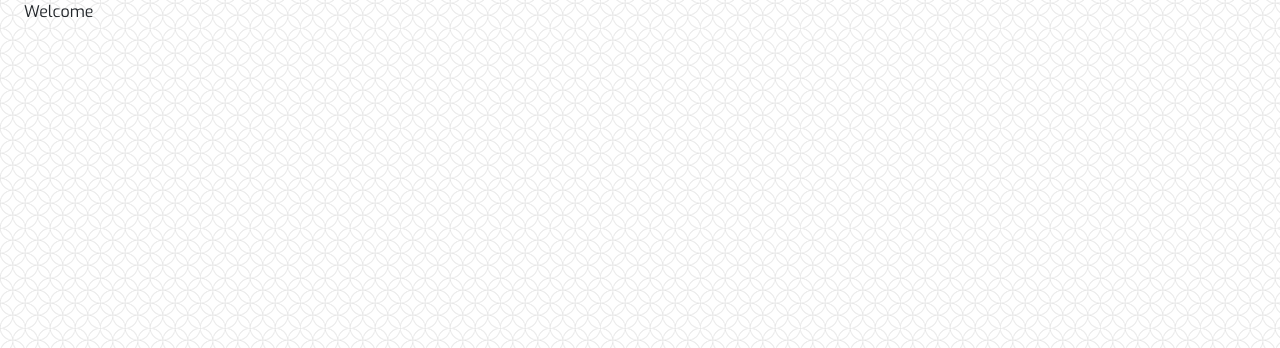
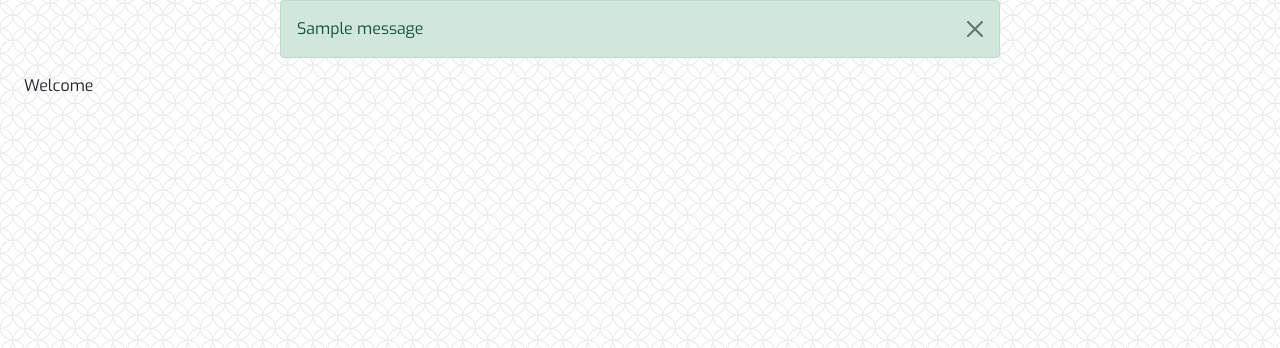
Before and after one commit to Polyanyanwu/graces-buffet-pp4, a Django app: page / in a window 1280 px wide. Shown: the part 72-420 px from the top of the page. Run offline with Django 3.2, Linux system fonts and the light colour scheme; tables that the repository leaves empty hold one stand-in row (values such as "Sample post"); one stand-in notice (Sample message) is shown.

Commit message:
feat: Add display of messages

```diff
--- /dev/null
+++ b/static/js/script.js
@@ -0,0 +1,15 @@
+
+const init = function () {
+    messageTimeout();
+};
+
+//after document has loaded, call the init function
+document.addEventListener("DOMContentLoaded", init);
+
+const messageTimeout = function(){
+    setTimeout(function () {
+        const messages = document.getElementById('messages');
+        const alert = new bootstrap.Alert(messages);
+        alert.close();
+    }, 10000); // 10 seconds
+}
--- a/templates/base.html
+++ b/templates/base.html
@@ -109,6 +109,18 @@
             </div>
         </div>
     </nav>
+    <div class="container">
+        <div class="row">
+            <div class="col-md-8 offset-md-2">
+                {% for message in messages %}
+                <div class="alert {{ message.tags }} alert-dismissible fade show" id="messages" role="alert">
+                    {{ message | safe }}
+                    <button type="button" class="btn-close" data-bs-dismiss="alert" aria-label="Close"></button>
+                </div>
+                {% endfor %}
+            </div>
+        </div>
+    </div>
     <main class="flex-shrink-0 main-bg">
         {% block content %}
         <!-- Content Goes here -->
@@ -125,6 +137,7 @@
             <a href="" title="Github"><i class="fab fa-github"></i></a>
         </p>
     </footer>
+    <script src="{% static '/js/script.js' %}"></script>
 </body>
 
 </html>
```
Also changed, not shown: graces_buffet/settings.py (+8 -0 lines).
